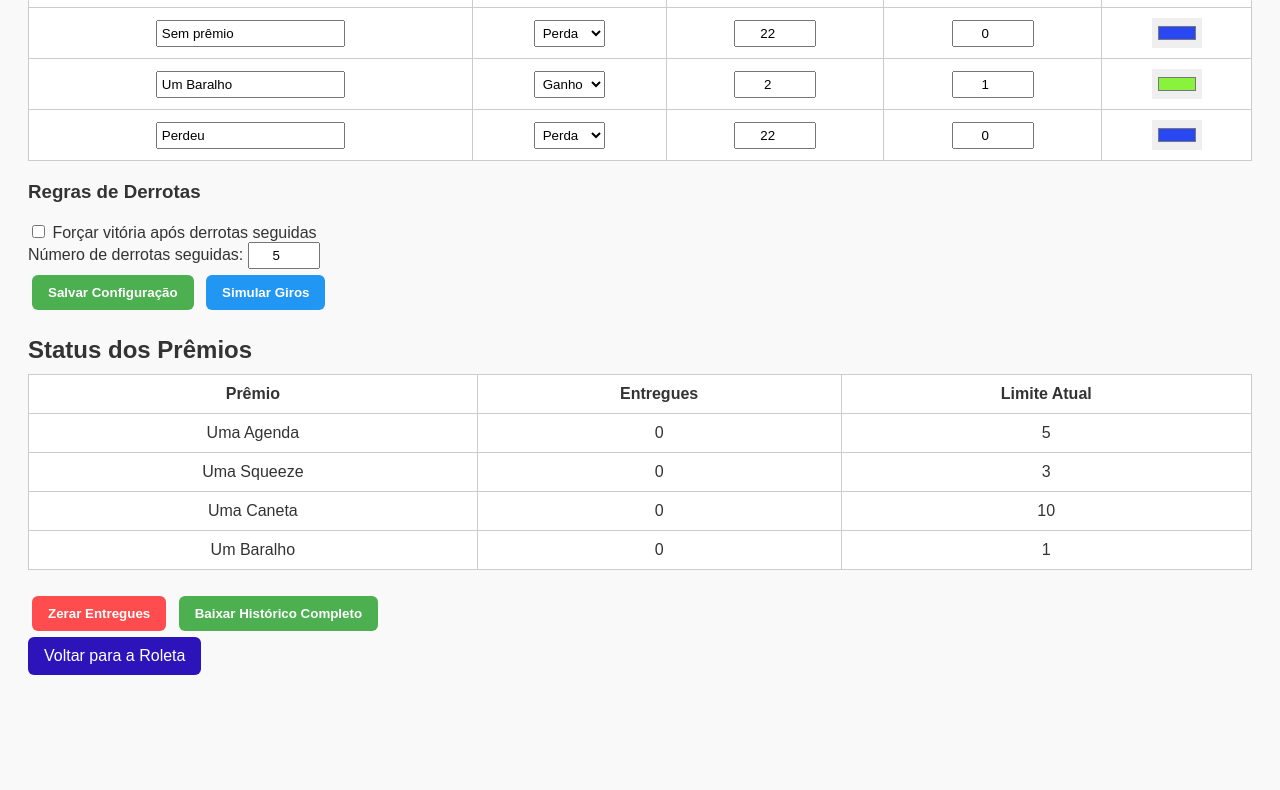
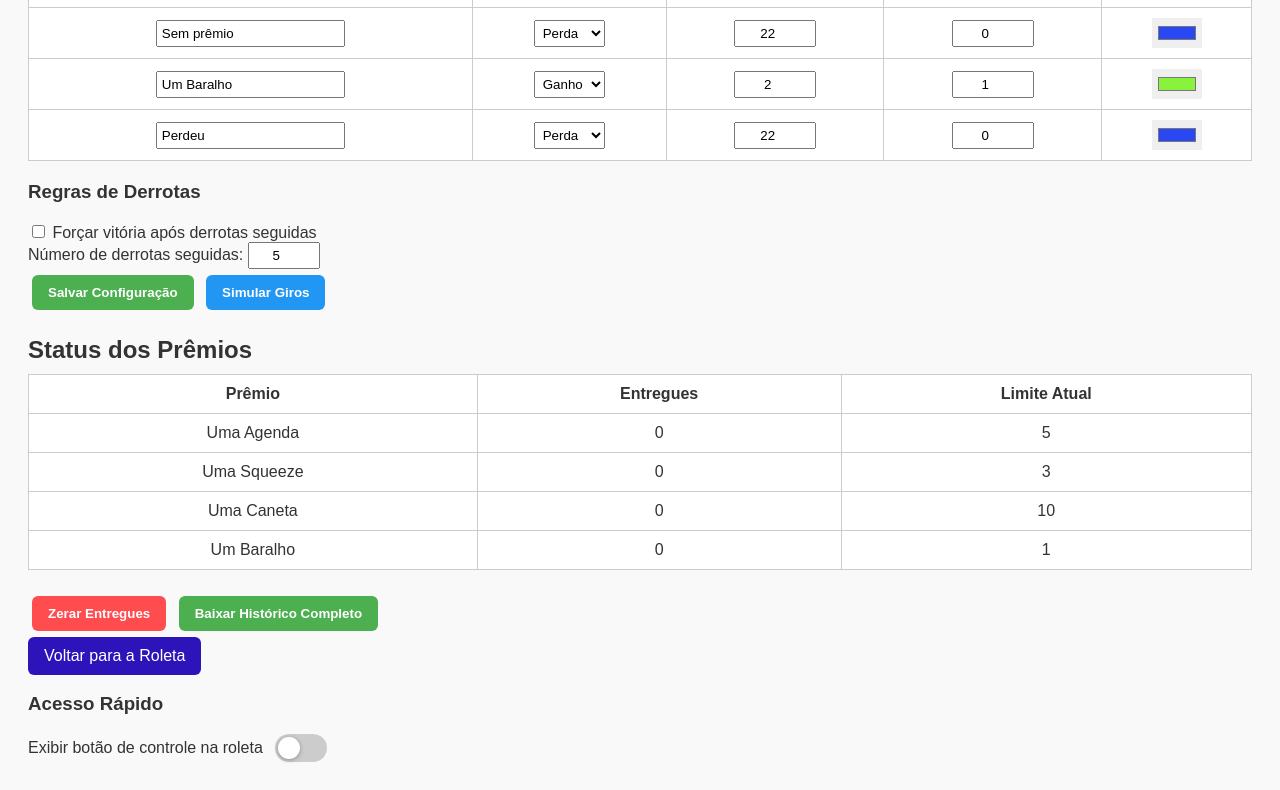
Before and after one commit to PaulestrinhaM/roletaagorassim, a plain HTML site: page controle.html in a window 1280 px wide. Shown: the part 535-1325 px from the top of the page. Before the commit the page ends 1238 px from the top, so only its background shows below. Drawn offline with Linux system fonts and the light colour scheme.

Commit message:
Add files via upload

```diff
--- a/controle.html
+++ b/controle.html
@@ -285,10 +285,62 @@
       </div>
     </div>
 
+    <h3>Acesso Rápido</h3>
+    <label
+      style="display: flex; align-items: center; gap: 12px; cursor: pointer"
+    >
+      Exibir botão de controle na roleta
+      <span
+        id="toggleBtn"
+        style="
+          width: 52px;
+          height: 28px;
+          border-radius: 99px;
+          background: #ccc;
+          position: relative;
+          cursor: pointer;
+          transition: background 0.3s;
+          flex-shrink: 0;
+        "
+      >
+        <span
+          style="
+            position: absolute;
+            top: 3px;
+            left: 3px;
+            width: 22px;
+            height: 22px;
+            border-radius: 50%;
+            background: #fff;
+            transition: left 0.3s;
+            box-shadow: 0 1px 4px rgba(0, 0, 0, 0.3);
+          "
+        ></span>
+      </span>
+    </label>
+
     <script>
       const CONFIG_KEY = "wheelConfig";
       const LIMITS_KEY = "wheelPrizeCounts";
       const FORCE_KEY = "forceWinAfterLosses";
+
+      const toggle = document.getElementById("toggleBtn");
+      const dot = toggle.querySelector("span");
+
+      function setToggle(active) {
+        toggle.style.background = active ? "#4caf50" : "#ccc";
+        dot.style.left = active ? "27px" : "3px";
+        localStorage.setItem("showControleBtn", active);
+      }
+
+      // Carrega estado salvo
+      setToggle(localStorage.getItem("showControleBtn") === "true");
+
+      // Clique
+      toggle.addEventListener("click", () => {
+        const current = localStorage.getItem("showControleBtn") === "true";
+        setToggle(!current);
+      });
 
       function getConfig() {
         try {
```
Also changed, not shown: index.html (+3 -1 lines), 1 other file.
